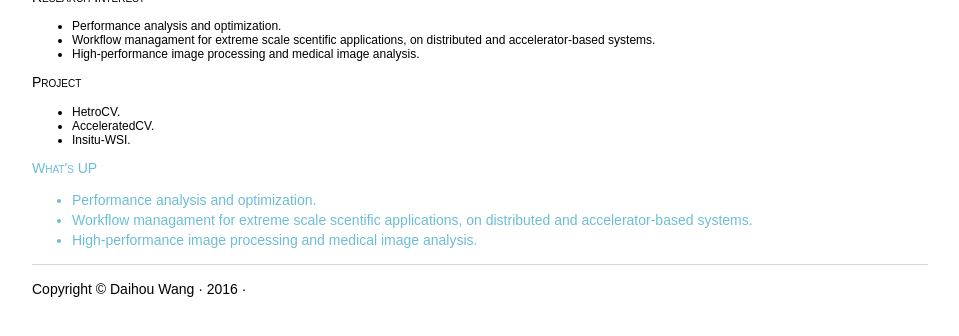
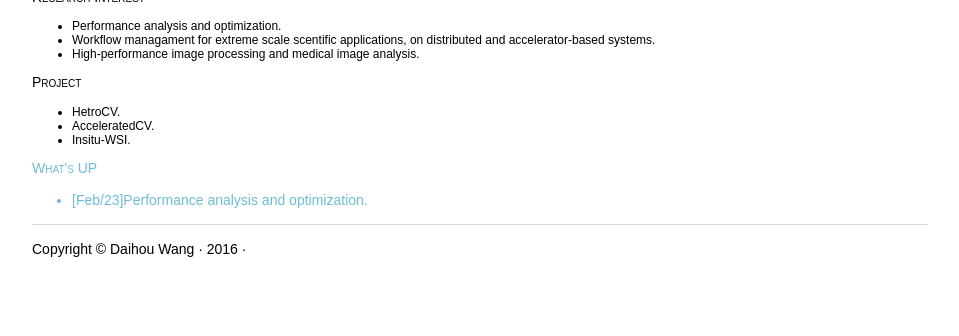
Before and after one commit to Deb25/Deb25.github.io, a Jekyll site: the page index.html, which Jekyll copies as it is, in a window 1280 px wide, cut to the strip 529-865 px from the top of the page. Shown: the whole strip, without its empty margins (160-1119 px from the left). Built offline with Jekyll 4.4.1, drawn with Linux system fonts in a browser that asks for light colours.

Commit message:
Update index.html

```diff
--- a/index.html
+++ b/index.html
@@ -47,9 +47,7 @@
 			<div class="container">
 				<h3>What's UP</h3>
 					<ul>
-  					<li>Performance analysis and optimization.</li>
-  					<li>Workflow managament for extreme scale scentific applications, on distributed and accelerator-based systems.</li>
-  					<li>High-performance image processing and medical image analysis.</li>
+  					<li>[Feb/23]Performance analysis and optimization.</li>
 					</ul>
     			</div>
     		</div>
```
